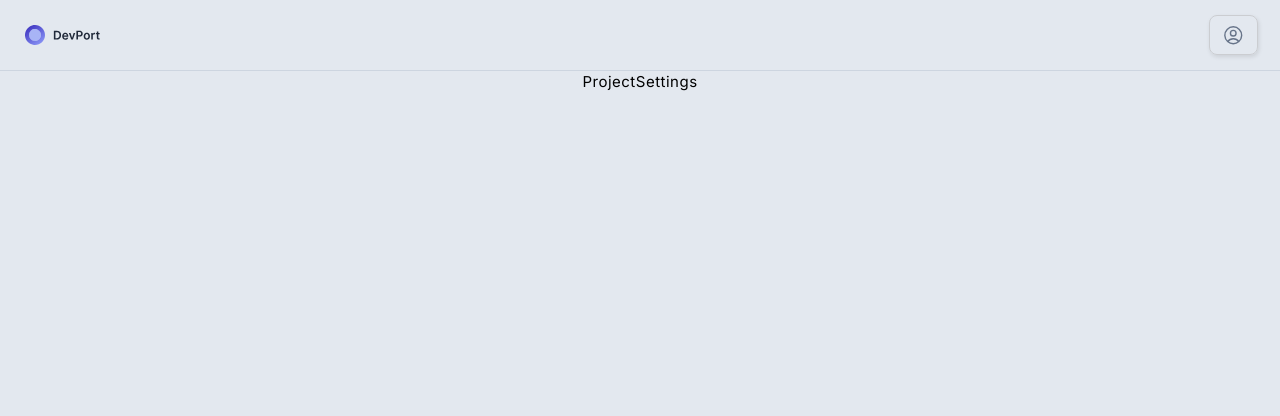
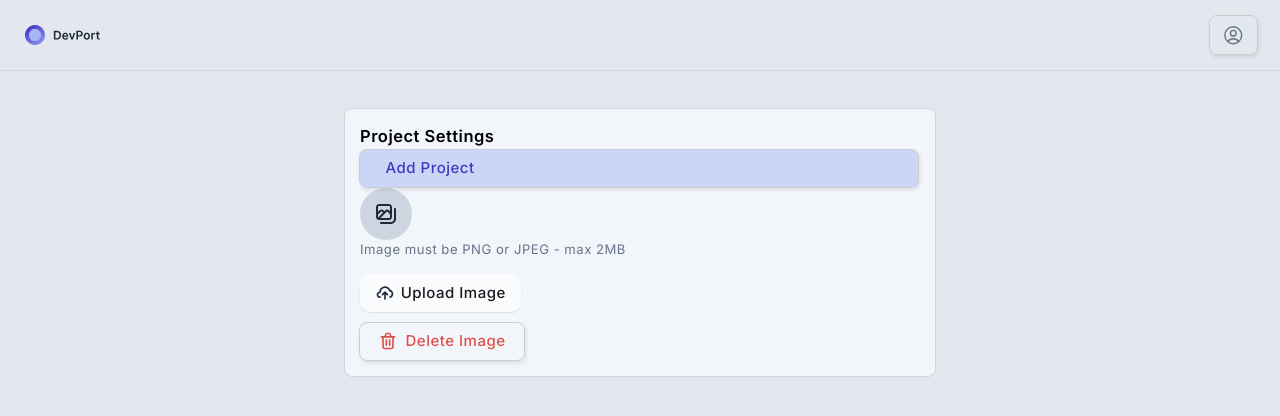
Before and after one commit to FlaviuN93/Devport, a React (Vite) app in the folder frontend/: page /project-settings in a window 1280 px wide. Shown: the top 416 px of the page. Built offline with nearby package versions, Linux system fonts and the light colour scheme.

Commit message:
Finished with auth forms. Started working on project settings

```diff
--- a/frontend/src/components/Layouts/AppLayout.tsx
+++ b/frontend/src/components/Layouts/AppLayout.tsx
@@ -4,7 +4,7 @@ import PageNav from '../Containers/PageNav'
 
 const AppLayout = () => {
 	return (
-		<section className='flex flex-col justify-center items-center h-full w-full'>
+		<section className='flex flex-col justify-center items-center gap-10'>
 			<PageNav />
 			<Outlet />
 		</section>
--- a/frontend/src/components/UI/Button.module.css
+++ b/frontend/src/components/UI/Button.module.css
@@ -9,6 +9,7 @@
 	align-items: center;
 	justify-content: center;
 	min-width: 3rem;
+	font-weight: 500;
 	transition: all 0.2s ease-in-out;
 	transform: translate(-1px);
 	overflow: hidden;
@@ -61,7 +62,6 @@
 
 .primary {
 	font-size: 14px;
-	font-weight: 500;
 	background-color: var(--violet);
 	color: var(--light-1);
 }
@@ -70,7 +70,6 @@
 	background-color: var(--light-violet);
 	color: var(--dark-violet);
 	justify-content: start;
-	font-weight: 500;
 }
 
 @keyframes spin {
--- a/frontend/src/index.css
+++ b/frontend/src/index.css
@@ -7,6 +7,7 @@
 :root {
 	--light-1: #ffffff;
 	--light-2: #e3e8ef;
+	--light-3: #f2f5f9;
 	--black-1: #191b1f;
 	--black-2: #2a2d32;
 	--light-gray: #cbcdd1;
--- a/frontend/src/pages/ForgotPassword.tsx
+++ b/frontend/src/pages/ForgotPassword.tsx
@@ -16,7 +16,7 @@ const ForgotPassword = () => {
 		resolver: zodResolver(forgotPasswordSchema),
 	})
 
-	const onSubmit: SubmitHandler<{ email: string }> = (data) => {
+	const forgotPasswordData: SubmitHandler<{ email: string }> = (data) => {
 		console.log('Submitted Data', data, errors, 'helrolsd')
 	}
 
@@ -28,7 +28,7 @@ const ForgotPassword = () => {
 				<h6 className='text-base'>We'll email you instructions to reset your password</h6>
 			</div>
 
-			<form onSubmit={handleSubmit(onSubmit)}>
+			<form onSubmit={handleSubmit(forgotPasswordData)}>
 				<Text name='email' register={register} placeholder='Enter email' error={errors.email?.message} />
 				<Button
 					buttonText='Request Password Reset'
--- a/frontend/src/pages/Login.tsx
+++ b/frontend/src/pages/Login.tsx
@@ -25,7 +25,7 @@ const Login = () => {
 		console.log('Github')
 	}
 
-	const onSubmit: SubmitHandler<LoginData> = (data) => {
+	const loginData: SubmitHandler<LoginData> = (data) => {
 		console.log('Submitted Data', data, errors, 'helrolsd')
 	}
 	return (
@@ -42,7 +42,7 @@ const Login = () => {
 			/>
 			<div className='borderWord'>or</div>
 
-			<form className='flex flex-col -mt-2.5 gap-4' onSubmit={handleSubmit(onSubmit)}>
+			<form className='flex flex-col -mt-2.5 gap-4' onSubmit={handleSubmit(loginData)}>
 				<Text name='email' register={register} placeholder='Enter email' error={errors.email?.message} />
 
 				<Password
--- /dev/null
+++ b/frontend/src/pages/ProjectSettings.module.css
@@ -0,0 +1,11 @@
+.projectContainer {
+	display: flex;
+	flex-direction: column;
+	width: max-content;
+	max-width: 720px;
+
+	padding: 1rem;
+	border-radius: 8px;
+	border: 1px solid var(--light-gray-2);
+	background-color: #f2f5f9;
+}
--- a/frontend/src/pages/ProjectSettings.tsx
+++ b/frontend/src/pages/ProjectSettings.tsx
@@ -1,5 +1,82 @@
-import React from 'react'
+import React, { useState } from 'react'
+import Button from '../components/UI/Button'
+import { PlusIcon } from '@heroicons/react/24/outline'
+import { zodResolver } from '@hookform/resolvers/zod'
+import { SubmitHandler, useForm } from 'react-hook-form'
+import { projectSettingsSchema } from '../utils/schemas'
+import styles from './ProjectSettings.module.css'
+import File from '../components/Inputs/File'
+import TrashIcon from '../assets/Trash.svg?react'
+import UploadIcon from '../assets/upload.svg?react'
+import ProjectIcon from '../assets/project.svg?react'
+import Avatar from '../components/UI/Avatar'
 
-export default function ProjectSettings() {
-	return <div>ProjectSettings</div>
+type ProjectData = {
+	imageFile: File
+	name: string
+	demoUrl: string
+	repositoryUrl: string
+	description: string
+	technologies: string
 }
+
+const ProjectSettings = () => {
+	const {
+		handleSubmit,
+		register,
+		formState: { errors },
+	} = useForm<ProjectData>({
+		resolver: zodResolver(projectSettingsSchema),
+	})
+	const [selectedImage, setSelectedImage] = useState<File | null>(null)
+	// const previewUrl = selectedImage ? URL.createObjectURL(selectedImage) : null
+
+	const handleProject = () => {}
+
+	const handleFile = (selectedFile: File) => {
+		if (!selectedFile) return
+		setSelectedImage(selectedFile)
+	}
+
+	const projectData: SubmitHandler<ProjectData> = (data) => {
+		console.log('handleSubmit data', data)
+	}
+	return (
+		<section className={styles.projectContainer}>
+			<h4>Project Settings</h4>
+			<Button
+				icon={<PlusIcon />}
+				buttonText='Add Project'
+				variant='secondary'
+				iconPos='left'
+				onClick={handleProject}
+			/>
+			<form onSubmit={handleSubmit(projectData)}>
+				<div className='min-w-[560px]'>
+					<Avatar icon={<ProjectIcon />} avatarStyles='h-[52px] w-[52px]' />
+					<p className='text-gray text-sm'>Image must be PNG or JPEG - max 2MB</p>
+					<div>
+						<File
+							buttonText='Upload Image'
+							icon={<UploadIcon />}
+							register={register}
+							name='imageFile'
+							onFileUpload={handleFile}
+							error={errors.imageFile?.message}
+							errorPosition='top'
+						/>
+						<Button
+							buttonText='Delete Image'
+							buttonStyles='text-danger'
+							iconPos='left'
+							icon={<TrashIcon />}
+							onClick={() => setSelectedImage(null)}
+						/>
+					</div>
+				</div>
+			</form>
+		</section>
+	)
+}
+
+export default ProjectSettings
--- a/frontend/src/pages/ResetPassword.tsx
+++ b/frontend/src/pages/ResetPassword.tsx
@@ -28,7 +28,7 @@ const ResetPassword = () => {
 	const passwordErrorTypes = errors.password?.types?.invalid_string
 	const { errors: passwordErrors, isValid } = useValidateResult(passwordErrorTypes, passwordInitialState)
 
-	const onSubmit: SubmitHandler<ResetPasswordData> = (data) => {
+	const resetPasswordData: SubmitHandler<ResetPasswordData> = (data) => {
 		console.log('Submitted Data', data, errors, 'submitResetPassword')
 	}
 	return (
@@ -39,7 +39,7 @@ const ResetPassword = () => {
 				<h6>Enter your new password and you're all set.</h6>
 			</div>
 
-			<form className='flex flex-col -mt-2.5 gap-4' onSubmit={handleSubmit(onSubmit)}>
+			<form className='flex flex-col -mt-2.5 gap-4' onSubmit={handleSubmit(resetPasswordData)}>
 				<Password
 					name='password'
 					register={register}
--- a/frontend/src/pages/SignUp.tsx
+++ b/frontend/src/pages/SignUp.tsx
@@ -34,7 +34,7 @@ const SignUp = () => {
 		console.log('Github')
 	}
 
-	const onSubmit: SubmitHandler<SignupData> = (data) => {
+	const signupData: SubmitHandler<SignupData> = (data) => {
 		console.log('Submitted Data', data, errors, 'helrolsd')
 	}
 
@@ -52,7 +52,7 @@ const SignUp = () => {
 			/>
 			<div className='borderWord'>or</div>
 
-			<form className='flex flex-col -mt-2.5 gap-4' onSubmit={handleSubmit(onSubmit)}>
+			<form className='flex flex-col -mt-2.5 gap-4' onSubmit={handleSubmit(signupData)}>
 				<Text name='email' register={register} placeholder='Enter email' error={errors.email?.message} />
 
 				<Password
--- a/frontend/src/utils/schemas.ts
+++ b/frontend/src/utils/schemas.ts
@@ -3,10 +3,12 @@ import { z } from 'zod'
 export const signupSchema = z.object({
 	email: z
 		.string()
+		.trim()
 		.min(1, 'Email is required')
 		.email({ message: 'Invalid email address. Please try again.' }),
 	password: z
 		.string()
+		.trim()
 		.regex(/^.{8,}/, 'minLength')
 		.regex(/^.{1,20}$/, 'maxLength')
 		.regex(/[a-z]/, 'lowerCase')
@@ -18,6 +20,7 @@ export const signupSchema = z.object({
 export const loginSchema = z.object({
 	email: z
 		.string()
+		.trim()
 		.min(1, 'Email is required')
 		.email({ message: 'Invalid email address. Please try again.' }),
 	password: z
@@ -29,6 +32,7 @@ export const loginSchema = z.object({
 export const forgotPasswordSchema = z.object({
 	email: z
 		.string()
+		.trim()
 		.min(1, 'Email is required')
 		.email({ message: 'Invalid email address. Please try again.' }),
 })
@@ -37,6 +41,7 @@ export const resetPasswordSchema = z
 	.object({
 		password: z
 			.string()
+			.trim()
 			.regex(/^.{8,}/, 'minLength')
 			.regex(/^.{1,20}$/, 'maxLength')
 			.regex(/[a-z]/, 'lowerCase')
@@ -49,3 +54,22 @@ export const resetPasswordSchema = z
 		message: 'Passwords do not match',
 		path: ['confirmPassword'],
 	})
+// string().trim().url('Invalid URL format.Please enter a valid image.')
+const MAX_FILE_SIZE = 1024 * 1024 * 2
+
+export const projectSettingsSchema = z.object({
+	imageFile: z.instanceof(File).refine((file) => {
+		const allowedMimeTypes = ['image/png', 'image/jpeg']
+		return allowedMimeTypes.includes(file.type) && file.size <= MAX_FILE_SIZE
+	}, 'File must be a valid image (PNG, JPEG, or GIF) under 2MB'),
+	name: z.string().trim().min(4, 'Name of the project has to have a minimum of 4 characters'),
+	demoUrl: z.string().trim().url('Invalid URL format.Please enter a valid demo URL.'),
+	repositoryUrl: z.string().trim().url('Invalid URL format.Please enter a repository URL.'),
+	description: z
+		.string()
+		.trim()
+		.min(30, 'Description must be at least 30 characters long.')
+		.max(80, 'Description cannot exceed 80 characters.')
+		.regex(/^[a-zA-Z0-9]+$/, 'Description can only contain letters and numbers.'),
+	technologies: z.array(z.string().length(3, 'You have to add at least 3 technologies to the field')),
+})
--- a/frontend/tailwind.config.js
+++ b/frontend/tailwind.config.js
@@ -9,6 +9,7 @@ export default {
 				violet: '#6466e9',
 				light2: '#e3e8ef',
 				lightGray: '#cbcdd1',
+				danger: '#DD524C',
 			},
 		},
 	},
```
Also changed, not shown: frontend/src/components/Inputs/File.tsx (+13 -13 lines), frontend/src/assets/project-1.svg (renamed from frontend/src/assets/multiple image-1.svg), frontend/src/assets/project.svg (renamed from frontend/src/assets/multiple image.svg).
